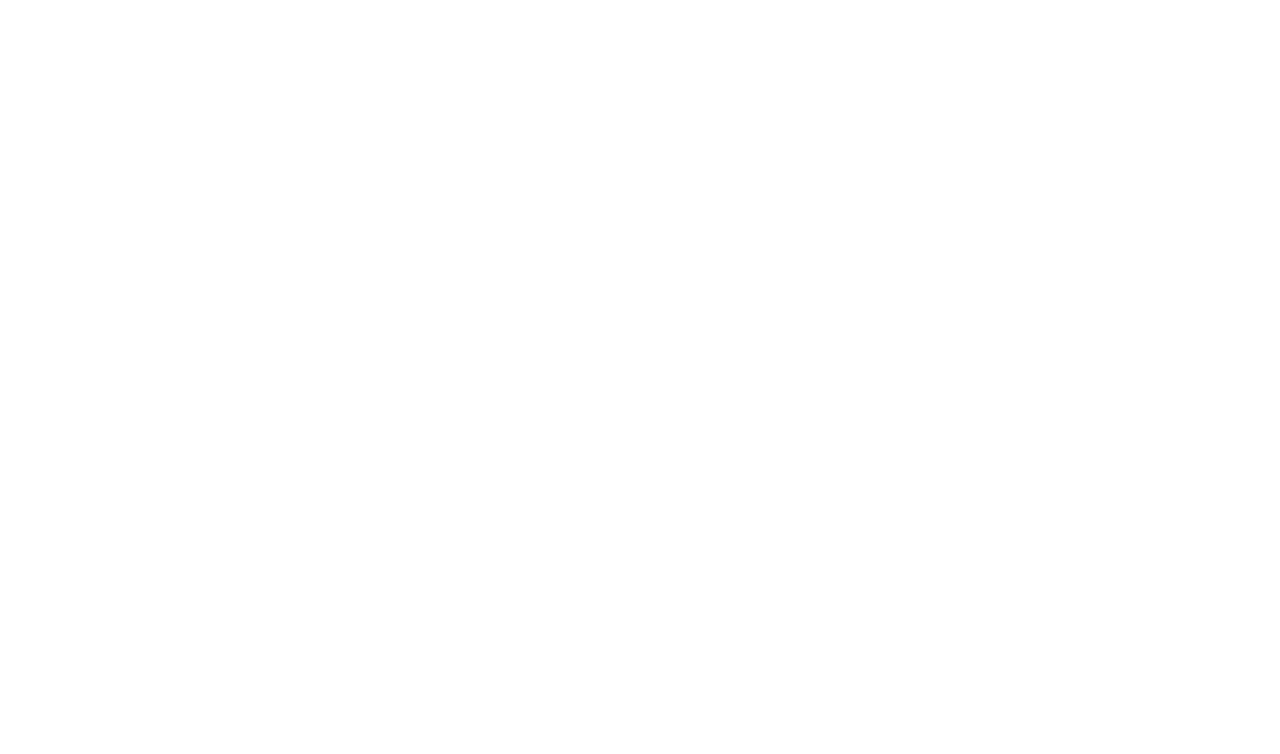
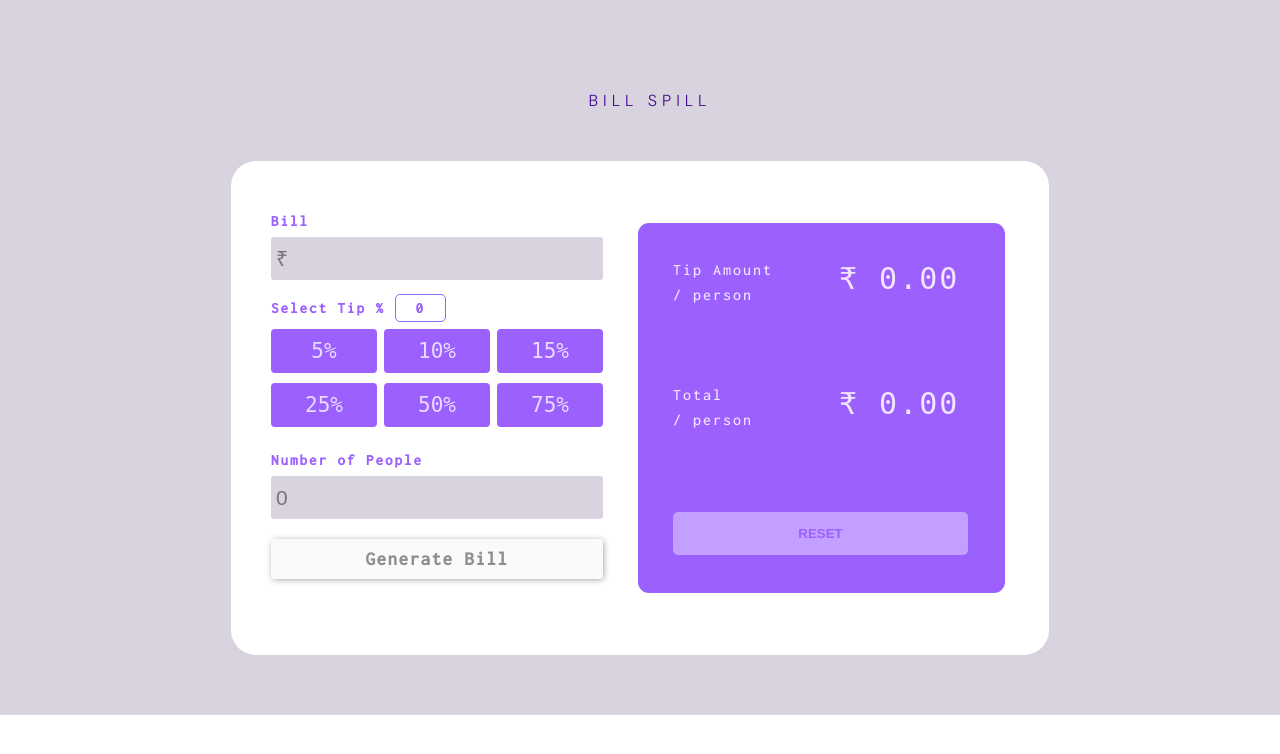
Before and after one commit to Shelke12/Bill-Spill, a plain HTML site: page index.html in a window 1280 px wide. Drawn offline with Linux system fonts and the light colour scheme.

Commit message:
completed

```diff
--- a/index.html
+++ b/index.html
@@ -4,11 +4,65 @@
 <head>
     <meta charset="UTF-8">
     <meta name="viewport" content="width=device-width, initial-scale=1.0">
-    <title>Document</title>
+    <title>Bill_Spill</title>
+    <link rel="stylesheet" href="style.css">
+    <link rel="preconnect" href="https://fonts.googleapis.com">
+    <link rel="preconnect" href="https://fonts.gstatic.com" crossorigin>
+    <link href="https://fonts.googleapis.com/css2?family=DM+Sans:opsz,wght@9..40,300&family=Inconsolata:wght@200;300;400;500&display=swap" rel="stylesheet">
 </head>
 
 <body>
+    <div class="main">
+        <p>BILL SPILL</p>
+        <div class="container">
+            <div class="container1">
 
+                <div class="form">
+                    <p>Bill</p>
+                    <div class="input_feild">
+                        <input placeholder="₹" type="number" name="input" id="input_f">
+                    </div>
+                </div>
+                <div class="discounts">
+                    <p>Select Tip % <span id="amount">0</span></p>
+                    <button onclick="tipPercent(0.05)"> 5%</button>
+                    <button onclick="tipPercent(0.10)">10%</button>
+                    <button onclick="tipPercent(0.15)">15%</button>
+                    <button onclick="tipPercent(0.25)">25%</button>
+                    <button onclick="tipPercent(0.50)">50%</button>
+                    <button onclick="tipPercent(0.75)">75%</button>
+                </div>
+                <div class="people">
+                    <p>Number of People</p>
+                    <input type="number" id="people" placeholder="0">
+                </div>
+                <div class="btn">
+                    <button id="generate" onclick="totalMoney(0)">Generate Bill</button>
+                </div>
+            </div>
+            <div class="container2">
+                <div class="tip">
+                    <div>
+                        <p>Tip Amount</p>
+                        <p class="person">/ person</p>
+                    </div>
+                    <p id="tipAmount">₹ 0.00</p>
+                </div>
+                <div class="total">
+                    <div>
+                        <p>Total</p>
+                        <p class="person">/ person</p>
+                    </div>
+
+                    <p id="totalAmount">₹ 0.00</p>
+                </div>
+                <div class="btn2">
+                    <button onclick="clearEverything()">RESET</button>
+                </div>
+            </div>
+        </div>
+    </div>
+    <script src="script.js"></script>
 </body>
 
 </html>
--- /dev/null
+++ b/script.js
@@ -0,0 +1,31 @@
+let readInput = document.getElementById("input_f");
+let itipPercent = 0;
+const peopleNumber = document.getElementById("people")
+
+function tipPercent(value) {
+    itipPercent = value
+    console.log(itipPercent)
+    document.getElementById("amount").innerHTML = itipPercent
+
+}
+let totalTip = 0;
+let totalMoneyValue = 0;
+
+function totalMoney(value) {
+    let money = readInput.value;
+    totalTip = (money * itipPercent) / peopleNumber.value
+    const tip = document.getElementById("tipAmount").innerHTML = totalTip.toFixed(2)
+    console.log(tip)
+    totalMoneyValue = (money / peopleNumber.value) + totalTip;
+    const total = document.getElementById("totalAmount").innerHTML = totalMoneyValue.toFixed(2);
+    console.log(total)
+
+}
+
+function clearEverything() {
+    document.getElementById("input_f").value = " ";
+    document.getElementById("people").value = " ";
+    document.getElementById("amount").innerHTML = "0.00";
+    document.getElementById("tipAmount").innerHTML = "0.00"
+    const total = document.getElementById("totalAmount").innerHTML = "0.00"
+}
--- /dev/null
+++ b/style.css
@@ -0,0 +1,152 @@
+* {
+    margin: 0;
+    padding: 0;
+    width: 100%;
+    box-sizing: border-box;
+}
+
+
+/*
+font-family: 'DM Sans', sans-serif;
+font-family: 'Inconsolata', monospace;
+
+*/
+
+.main {
+    background-color: rgba(182, 172, 195, 0.53);
+    display: flex;
+    padding-bottom: 60px;
+    flex-direction: column;
+    text-align: center;
+}
+
+.main>p {
+    margin: 90px 10px 50px 10px;
+    font-family: 'DM Sans';
+    letter-spacing: 5px;
+    color: rgb(67, 10, 143);
+}
+
+.container {
+    display: flex;
+    width: 818px;
+    gap: 30px;
+    height: 494px;
+    align-items: center;
+    align-self: center;
+    background-color: rgba(255, 255, 255, 1);
+    border-radius: 25px;
+    padding-inline: 40px;
+}
+
+.container p {
+    font-family: 'Inconsolata';
+    color: rgba(156, 96, 255, 1);
+    letter-spacing: 2px;
+    font-weight: 700;
+    margin-bottom: 8px;
+}
+
+.container1 {
+    display: flex;
+    flex-direction: column;
+    text-align: start;
+    gap: 20px;
+    width: 337px;
+    height: 390px;
+    background-color: white;
+}
+
+.container1 input {
+    height: 43px;
+    width: 332px;
+    font-size: 21px;
+    border: none;
+    padding-left: 5px;
+    outline: none;
+    border-radius: 3px;
+    background-color: rgba(182, 172, 195, 0.53);
+}
+
+.container1 p {
+    font-family: Inconsolata;
+    font-size: 15px;
+}
+
+.discounts button {
+    width: 106px;
+    height: 44px;
+    background-color: rgba(156, 96, 255, 1);
+    font-family: 'monospace';
+    border-radius: 4px;
+    border: none;
+    color: rgba(233, 219, 255, 1);
+    font-size: 21px;
+    outline: none;
+    margin: 5px 3px 5px 0px;
+}
+
+#amount {
+    border: 1px solid rgb(141, 104, 240);
+    padding: 5px 20px;
+    border-radius: 5px;
+}
+
+.btn button {
+    padding: 10px;
+    width: 332px;
+    border: none;
+    outline: none;
+    font-family: Inconsolata;
+    font-size: 19px;
+    font-weight: 800;
+    letter-spacing: 1.5px;
+    border-radius: 3px;
+    background-color: rgba(251, 250, 251, 1);
+    color: rgba(143, 143, 143, 1);
+    box-shadow: 1px 1px 7px -1px;
+}
+
+.container2 {
+    display: flex;
+    text-align: start;
+    flex-direction: column;
+    justify-content: space-around;
+    height: 370px;
+    border-radius: 11px;
+    width: 367px;
+    background-color: rgba(156, 96, 255, 1);
+    font-family: Inconsolata;
+}
+
+.container2 p {
+    font-family: Inconsolata;
+    font-size: 16px;
+    margin-left: 35px;
+    font-weight: 500;
+    color: rgba(243, 228, 255, 1);
+}
+
+.btn2 button {
+    background-color: rgba(195, 159, 255, 1);
+    width: 295px;
+    height: 43px;
+    margin-left: 35px;
+    border: none;
+    outline: none;
+    color: #9C60FF;
+    font-weight: 600;
+    border-radius: 5px;
+}
+
+.tip,
+.total {
+    display: flex;
+}
+
+#tipAmount,
+#totalAmount {
+    font-size: 30px;
+    font-weight: 500;
+    font-family: 'monospace';
+}
```
